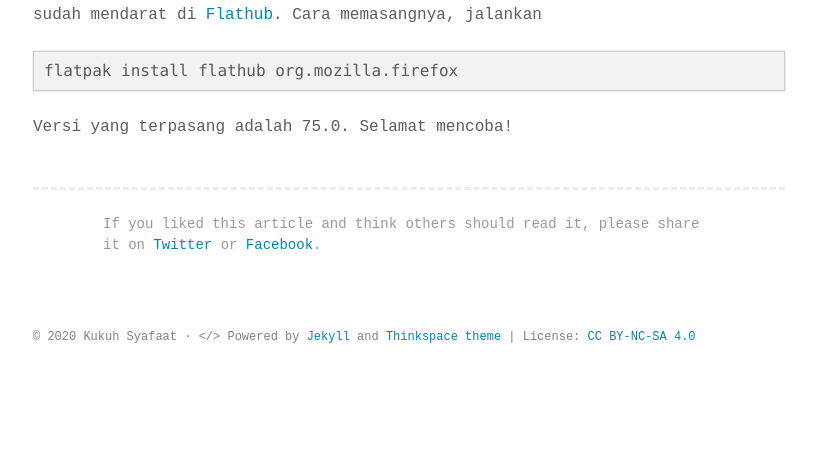
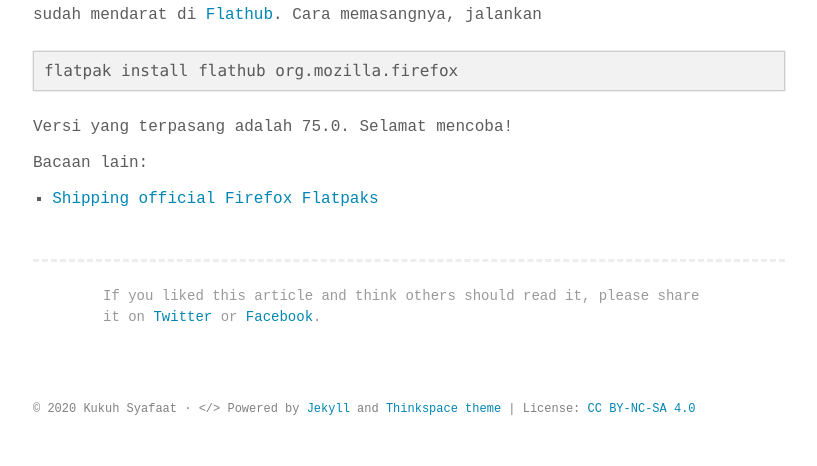
Before and after one commit to cho2/cho2.github.io, a Jekyll site: the page built from _posts/2020-04-06-Firefox-Flatpak.md, in a window 1280 px wide. Shown: the part 547-1013 px from the top of the page, without its empty margins (231-1048 px from the left). Built offline with Jekyll 4.4.1, drawn with Linux system fonts in a browser that asks for light colours; some web fonts are replaced; before the commit the page ends 941 px from its top, so only the background shows below that.

Commit message:
fix post

````diff
--- a/_posts/2020-04-06-Firefox-Flatpak.md
+++ b/_posts/2020-04-06-Firefox-Flatpak.md
@@ -14,3 +14,6 @@ flatpak install flathub org.mozilla.firefox
 ```
 
 Versi yang terpasang adalah 75.0. Selamat mencoba!
+
+Bacaan lain:
+* [Shipping official Firefox Flatpaks](https://mihaitabara.github.io/2020/04/15/shipping-official-firefox-flatpaks.html)
````
